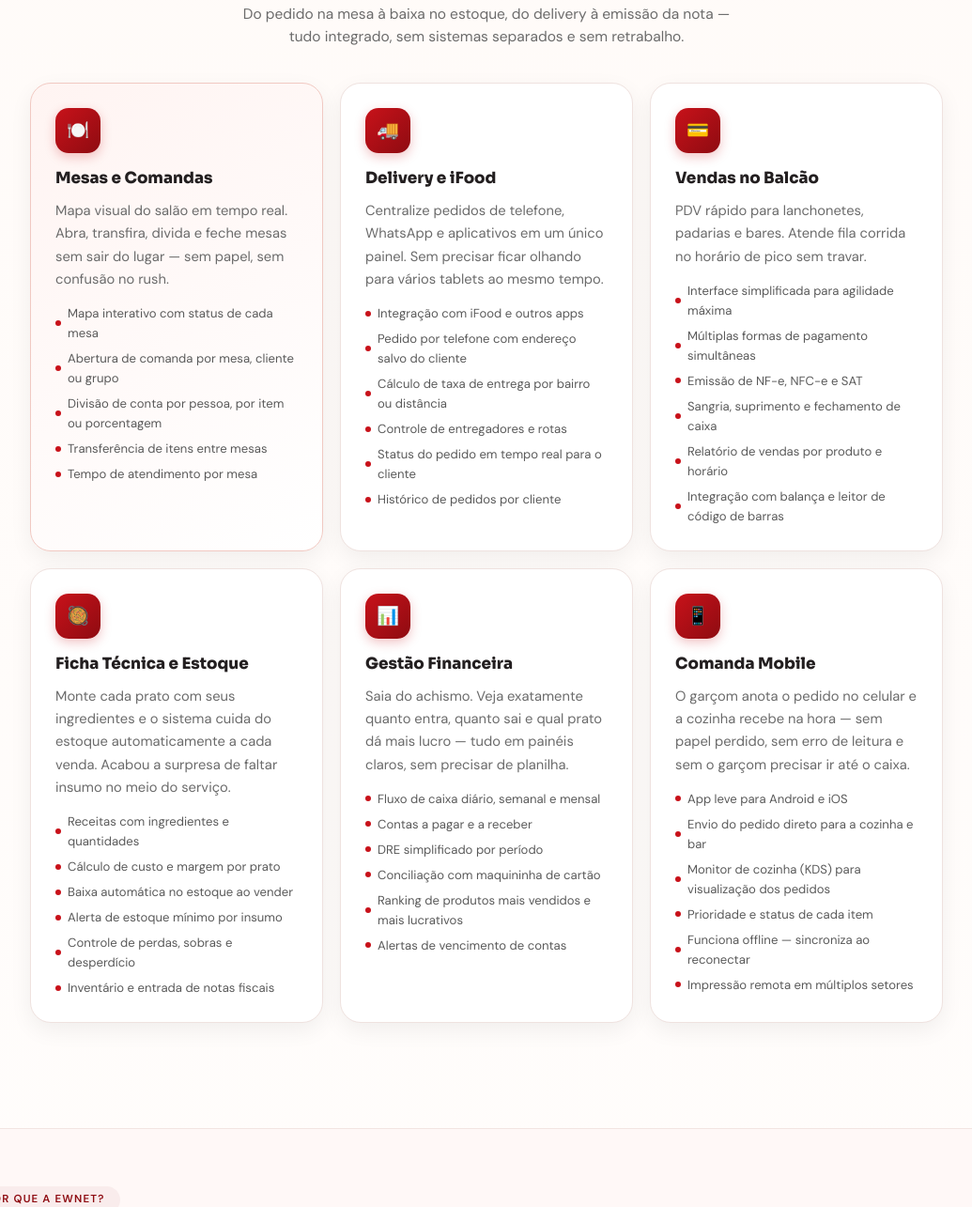
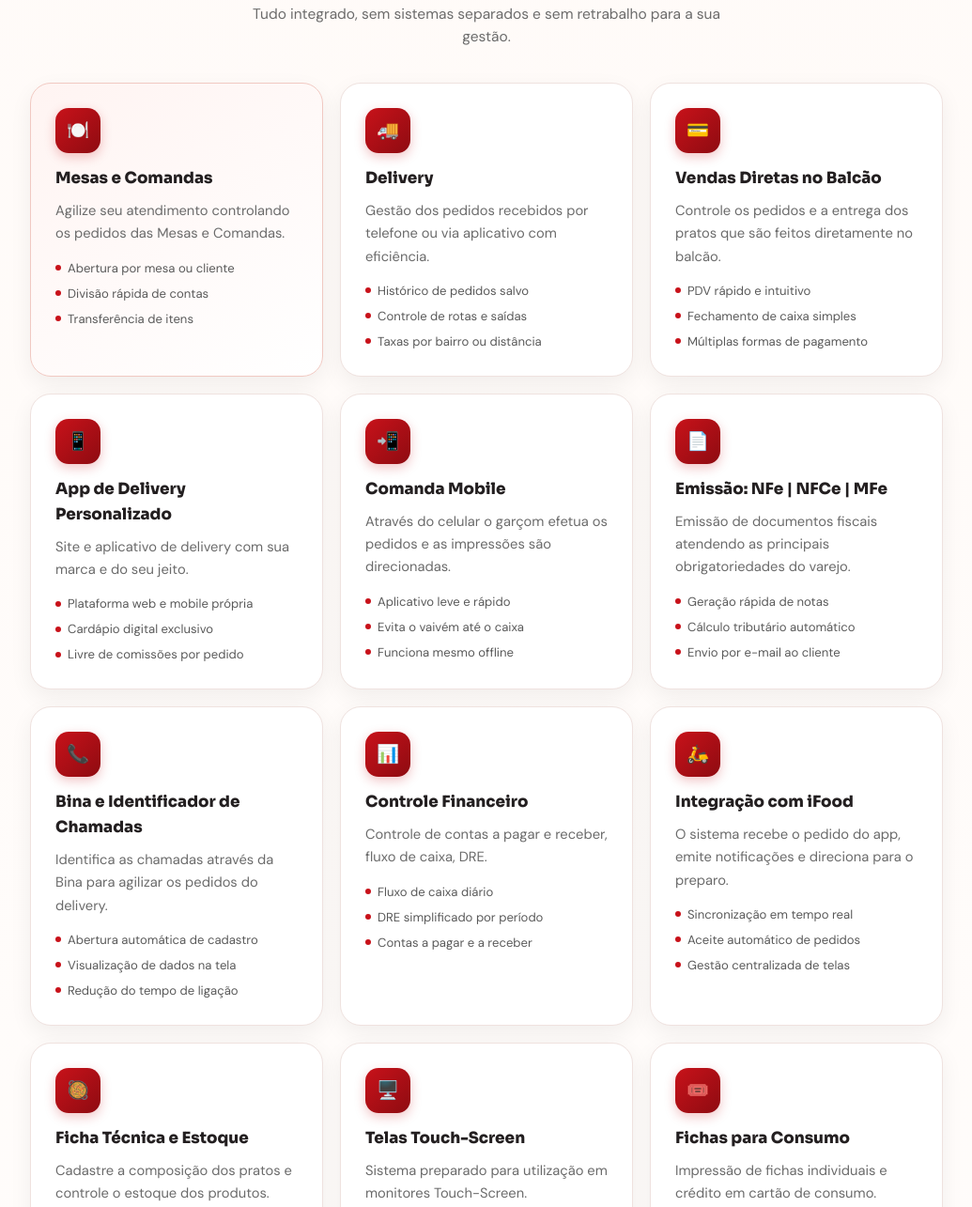
Before and after one commit to VictorPedroza/website-ewnet, a plain HTML site: page pages/restaurante.html in a window 1280 px wide. Shown: the part 846-2131 px from the top of the page at 94% size, without its empty margins (122-1157 px from the left). Drawn offline with Linux system fonts and the light colour scheme.

Commit message:
✨ feat:(restaurant): Update feature cards

```diff
--- a/pages/restaurante.html
+++ b/pages/restaurante.html
@@ -84,114 +84,270 @@
             <span class="label-pill">Módulos do sistema</span>
             <h2>Cada detalhe da operação do seu restaurante, sob controle</h2>
             <p>
-              Do pedido na mesa à baixa no estoque, do delivery à emissão da
-              nota — tudo integrado, sem sistemas separados e sem retrabalho.
+              Tudo integrado, sem sistemas separados e sem retrabalho para a sua
+              gestão.
             </p>
           </div>
 
           <div class="restaurant-grid">
+            <!-- 1. MESAS E COMANDAS -->
             <article class="restaurant-card highlight">
               <div class="card-icon-wrap">🍽️</div>
               <h3>Mesas e Comandas</h3>
               <p>
-                Mapa visual do salão em tempo real. Abra, transfira, divida e
-                feche mesas sem sair do lugar — sem papel, sem confusão no rush.
+                Agilize seu atendimento controlando os pedidos das Mesas e
+                Comandas.
               </p>
               <ul class="card-features">
-                <li>Mapa interativo com status de cada mesa</li>
-                <li>Abertura de comanda por mesa, cliente ou grupo</li>
-                <li>Divisão de conta por pessoa, por item ou porcentagem</li>
-                <li>Transferência de itens entre mesas</li>
-                <li>Tempo de atendimento por mesa</li>
+                <li>Abertura por mesa ou cliente</li>
+                <li>Divisão rápida de contas</li>
+                <li>Transferência de itens</li>
               </ul>
             </article>
 
+            <!-- 2. DELIVERY -->
             <article class="restaurant-card">
               <div class="card-icon-wrap">🚚</div>
-              <h3>Delivery e iFood</h3>
+              <h3>Delivery</h3>
               <p>
-                Centralize pedidos de telefone, WhatsApp e aplicativos em um
-                único painel. Sem precisar ficar olhando para vários tablets ao
-                mesmo tempo.
+                Gestão dos pedidos recebidos por telefone ou via aplicativo com
+                eficiência.
               </p>
               <ul class="card-features">
-                <li>Integração com iFood e outros apps</li>
-                <li>Pedido por telefone com endereço salvo do cliente</li>
-                <li>Cálculo de taxa de entrega por bairro ou distância</li>
-                <li>Controle de entregadores e rotas</li>
-                <li>Status do pedido em tempo real para o cliente</li>
-                <li>Histórico de pedidos por cliente</li>
+                <li>Histórico de pedidos salvo</li>
+                <li>Controle de rotas e saídas</li>
+                <li>Taxas por bairro ou distância</li>
               </ul>
             </article>
 
+            <!-- 3. VENDAS DIRETAS NO BALCÃO -->
             <article class="restaurant-card">
               <div class="card-icon-wrap">💳</div>
-              <h3>Vendas no Balcão</h3>
+              <h3>Vendas Diretas no Balcão</h3>
               <p>
-                PDV rápido para lanchonetes, padarias e bares. Atende fila
-                corrida no horário de pico sem travar.
+                Controle os pedidos e a entrega dos pratos que são feitos
+                diretamente no balcão.
               </p>
               <ul class="card-features">
-                <li>Interface simplificada para agilidade máxima</li>
-                <li>Múltiplas formas de pagamento simultâneas</li>
-                <li>Emissão de NF-e, NFC-e e SAT</li>
-                <li>Sangria, suprimento e fechamento de caixa</li>
-                <li>Relatório de vendas por produto e horário</li>
-                <li>Integração com balança e leitor de código de barras</li>
+                <li>PDV rápido e intuitivo</li>
+                <li>Fechamento de caixa simples</li>
+                <li>Múltiplas formas de pagamento</li>
               </ul>
             </article>
 
+            <!-- 4. APP DE DELIVERY PERSONALIZADO -->
+            <article class="restaurant-card">
+              <div class="card-icon-wrap">📱</div>
+              <h3>App de Delivery Personalizado</h3>
+              <p>Site e aplicativo de delivery com sua marca e do seu jeito.</p>
+              <ul class="card-features">
+                <li>Plataforma web e mobile própria</li>
+                <li>Cardápio digital exclusivo</li>
+                <li>Livre de comissões por pedido</li>
+              </ul>
+            </article>
+
+            <!-- 5. COMANDA MOBILE -->
+            <article class="restaurant-card">
+              <div class="card-icon-wrap">📲</div>
+              <h3>Comanda Mobile</h3>
+              <p>
+                Através do celular o garçom efetua os pedidos e as impressões
+                são direcionadas.
+              </p>
+              <ul class="card-features">
+                <li>Aplicativo leve e rápido</li>
+                <li>Evita o vaivém até o caixa</li>
+                <li>Funciona mesmo offline</li>
+              </ul>
+            </article>
+
+            <!-- 6. EMISSÃO FISCAL -->
+            <article class="restaurant-card">
+              <div class="card-icon-wrap">📄</div>
+              <h3>Emissão: NFe | NFCe | MFe</h3>
+              <p>
+                Emissão de documentos fiscais atendendo as principais
+                obrigatoriedades do varejo.
+              </p>
+              <ul class="card-features">
+                <li>Geração rápida de notas</li>
+                <li>Cálculo tributário automático</li>
+                <li>Envio por e-mail ao cliente</li>
+              </ul>
+            </article>
+
+            <!-- 7. BINA E IDENTIFICADOR -->
+            <article class="restaurant-card">
+              <div class="card-icon-wrap">📞</div>
+              <h3>Bina e Identificador de Chamadas</h3>
+              <p>
+                Identifica as chamadas através da Bina para agilizar os pedidos
+                do delivery.
+              </p>
+              <ul class="card-features">
+                <li>Abertura automática de cadastro</li>
+                <li>Visualização de dados na tela</li>
+                <li>Redução do tempo de ligação</li>
+              </ul>
+            </article>
+
+            <!-- 8. CONTROLE FINANCEIRO -->
+            <article class="restaurant-card">
+              <div class="card-icon-wrap">📊</div>
+              <h3>Controle Financeiro</h3>
+              <p>Controle de contas a pagar e receber, fluxo de caixa, DRE.</p>
+              <ul class="card-features">
+                <li>Fluxo de caixa diário</li>
+                <li>DRE simplificado por período</li>
+                <li>Contas a pagar e a receber</li>
+              </ul>
+            </article>
+
+            <!-- 9. INTEGRAÇÃO COM IFOOD -->
+            <article class="restaurant-card">
+              <div class="card-icon-wrap">🛵</div>
+              <h3>Integração com iFood</h3>
+              <p>
+                O sistema recebe o pedido do app, emite notificações e direciona
+                para o preparo.
+              </p>
+              <ul class="card-features">
+                <li>Sincronização em tempo real</li>
+                <li>Aceite automático de pedidos</li>
+                <li>Gestão centralizada de telas</li>
+              </ul>
+            </article>
+
+            <!-- 10. FICHA TÉCNICA E ESTOQUE -->
             <article class="restaurant-card">
               <div class="card-icon-wrap">🥘</div>
               <h3>Ficha Técnica e Estoque</h3>
               <p>
-                Monte cada prato com seus ingredientes e o sistema cuida do
-                estoque automaticamente a cada venda. Acabou a surpresa de
-                faltar insumo no meio do serviço.
+                Cadastre a composição dos pratos e controle o estoque dos
+                produtos.
               </p>
               <ul class="card-features">
-                <li>Receitas com ingredientes e quantidades</li>
-                <li>Cálculo de custo e margem por prato</li>
-                <li>Baixa automática no estoque ao vender</li>
-                <li>Alerta de estoque mínimo por insumo</li>
-                <li>Controle de perdas, sobras e desperdício</li>
-                <li>Inventário e entrada de notas fiscais</li>
+                <li>Baixa automática de insumos</li>
+                <li>Cálculo de custo e margem</li>
+                <li>Alerta de estoque mínimo</li>
               </ul>
             </article>
 
+            <!-- 11. TELAS TOUCH-SCREEN -->
             <article class="restaurant-card">
-              <div class="card-icon-wrap">📊</div>
-              <h3>Gestão Financeira</h3>
+              <div class="card-icon-wrap">🖥️</div>
+              <h3>Telas Touch-Screen</h3>
               <p>
-                Saia do achismo. Veja exatamente quanto entra, quanto sai e qual
-                prato dá mais lucro — tudo em painéis claros, sem precisar de
-                planilha.
+                Sistema preparado para utilização em monitores Touch-Screen.
               </p>
               <ul class="card-features">
-                <li>Fluxo de caixa diário, semanal e mensal</li>
-                <li>Contas a pagar e a receber</li>
-                <li>DRE simplificado por período</li>
-                <li>Conciliação com maquininha de cartão</li>
-                <li>Ranking de produtos mais vendidos e mais lucrativos</li>
-                <li>Alertas de vencimento de contas</li>
+                <li>Interface adaptada ao toque</li>
+                <li>Botões grandes e intuitivos</li>
+                <li>Agilidade máxima na operação</li>
               </ul>
             </article>
 
+            <!-- 12. FICHAS PARA CONSUMO -->
             <article class="restaurant-card">
-              <div class="card-icon-wrap">📱</div>
-              <h3>Comanda Mobile</h3>
+              <div class="card-icon-wrap">🎟️</div>
+              <h3>Fichas para Consumo</h3>
               <p>
-                O garçom anota o pedido no celular e a cozinha recebe na hora —
-                sem papel perdido, sem erro de leitura e sem o garçom precisar
-                ir até o caixa.
+                Impressão de fichas individuais e crédito em cartão de consumo.
               </p>
               <ul class="card-features">
-                <li>App leve para Android e iOS</li>
-                <li>Envio do pedido direto para a cozinha e bar</li>
-                <li>Monitor de cozinha (KDS) para visualização dos pedidos</li>
-                <li>Prioridade e status de cada item</li>
-                <li>Funciona offline — sincroniza ao reconectar</li>
-                <li>Impressão remota em múltiplos setores</li>
+                <li>Ideal para eventos e baladas</li>
+                <li>Controle de saldo por cliente</li>
+                <li>Impressão rápida no caixa</li>
+              </ul>
+            </article>
+
+            <!-- 13. MÚLTIPLAS IMPRESSORAS -->
+            <article class="restaurant-card">
+              <div class="card-icon-wrap">🖨️</div>
+              <h3>Múltiplas Impressoras</h3>
+              <p>
+                Utilize uma ou várias impressoras para agilizar seus processos.
+              </p>
+              <ul class="card-features">
+                <li>Divisão automática por setores</li>
+                <li>Impressão simultânea bar/cozinha</li>
+                <li>Configuração fácil na rede</li>
+              </ul>
+            </article>
+
+            <!-- 14. INTEGRAÇÃO COM EQUIPAMENTOS -->
+            <article class="restaurant-card">
+              <div class="card-icon-wrap">⚙️</div>
+              <h3>Integração com Equipamentos</h3>
+              <p>
+                Sistema integrado com uso de balanças, catracas e
+                micro-terminal.
+              </p>
+              <ul class="card-features">
+                <li>Leitura direta de peso</li>
+                <li>Controle de acesso por catraca</li>
+                <li>Conexão com leitores de código</li>
+              </ul>
+            </article>
+
+            <!-- 15. PAINEL DE SENHA -->
+            <article class="restaurant-card">
+              <div class="card-icon-wrap">🔢</div>
+              <h3>Painel de Senha</h3>
+              <p>
+                O sistema gera a senha para retirada de pedidos de forma
+                sequencial ou aleatória.
+              </p>
+              <ul class="card-features">
+                <li>Organização de filas visível</li>
+                <li>Chamada sonora ou visual</li>
+                <li>Suporte a múltiplos monitores</li>
+              </ul>
+            </article>
+
+            <!-- 16. PROMOÇÕES E HAPPY HOUR -->
+            <article class="restaurant-card">
+              <div class="card-icon-wrap">🍻</div>
+              <h3>Promoções e Happy Hour</h3>
+              <p>
+                Ofereça descontos e promoções programando horários para início e
+                fim.
+              </p>
+              <ul class="card-features">
+                <li>Agendamento automático de dias/horas</li>
+                <li>Preços diferenciados por período</li>
+                <li>Descontos em combos ou itens</li>
+              </ul>
+            </article>
+
+            <!-- 17. ALERTAS INTERATIVOS -->
+            <article class="restaurant-card">
+              <div class="card-icon-wrap">⚠️</div>
+              <h3>Alertas Interativos</h3>
+              <p>
+                Indicação do tempo de permanência do cliente e ausência de
+                consumo na mesa.
+              </p>
+              <ul class="card-features">
+                <li>Aviso visual de mesa parada</li>
+                <li>Monitoramento de tempo de espera</li>
+                <li>Otimização do giro de mesas</li>
+              </ul>
+            </article>
+
+            <!-- 18. PRODUTOS EM ETAPAS -->
+            <article class="restaurant-card">
+              <div class="card-icon-wrap">🍕</div>
+              <h3>Produtos em Etapas</h3>
+              <p>
+                Configuração de produtos personalizados passo a passo. Cada
+                etapa um ingrediente.
+              </p>
+              <ul class="card-features">
+                <li>Montagem guiada na tela</li>
+                <li>Adicionais e opcionais fáceis</li>
+                <li>Perfeito para pizzas e combos</li>
               </ul>
             </article>
           </div>
@@ -340,7 +496,7 @@
               <span>De experiência no segmento</span>
             </div>
             <div class="social-stat">
-              <strong>100%</strong>
+              <strong>98%</strong>
               <span>Taxa de satisfação</span>
             </div>
             <div class="social-stat">
```
